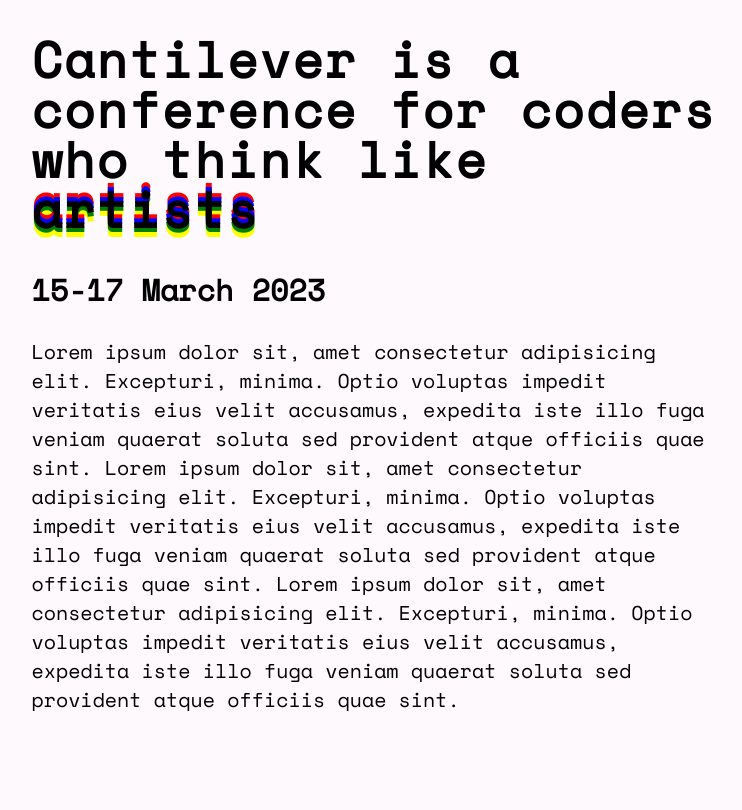
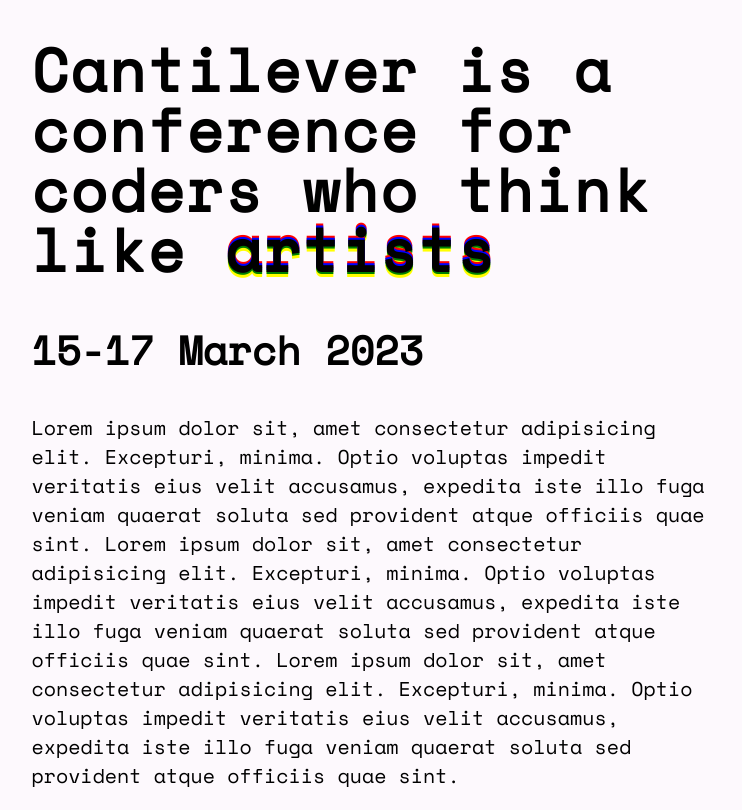
Before and after one commit to ElenaCherpakova/css_projects, a plain HTML site: page cantilever/index.html in a window 1280 px wide. Shown: the whole page, without its empty margins (261-1003 px from the left). Drawn offline with nearby package versions, Linux system fonts and the light colour scheme.

Commit message:
make cantilever project responsive

```diff
--- a/cantilever/style.css
+++ b/cantilever/style.css
@@ -22,3 +22,39 @@
 span {
   text-shadow: 0 -4.25px blue, 0 -8.5px red, 0 4.25px green, 0 8.5px yellow;
 }
+
+@media only screen and (min-width: 1700px) {
+  div {
+    width: 75%;
+  }
+}
+
+@media only screen and (min-width: 1200px) {
+  div {
+    width: 90%;
+  }
+
+  h1 {
+    font-size: 70px;
+  }
+}
+
+@media only screen and (min-width: 800px) {
+  div {
+    width: 90%;
+    margin: 300px auto;
+  }
+}
+
+@media only screen and (min-width: 650px) {
+  h1 {
+    font-size: 60px;
+  }
+  h2 {
+    font-size: 40px;
+  }
+  span {
+    text-shadow: 0 -2.25px blue, 0 -4.5px red, 0 2.25px green, 0 4.5px yellow;
+  }
+
+}
```
